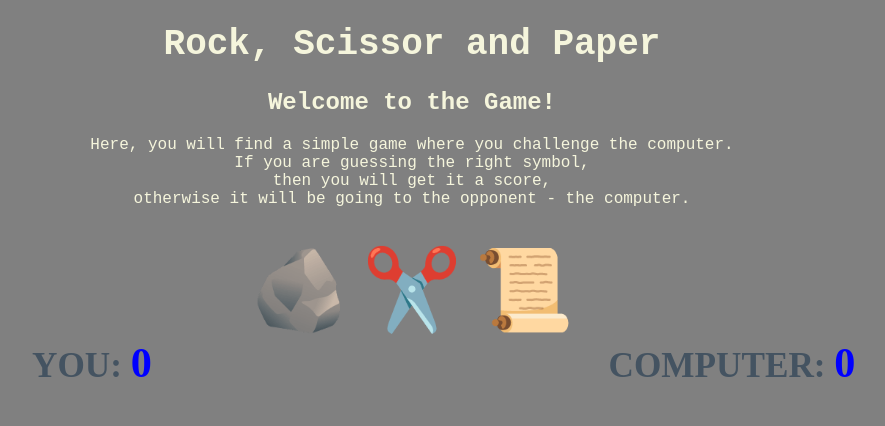
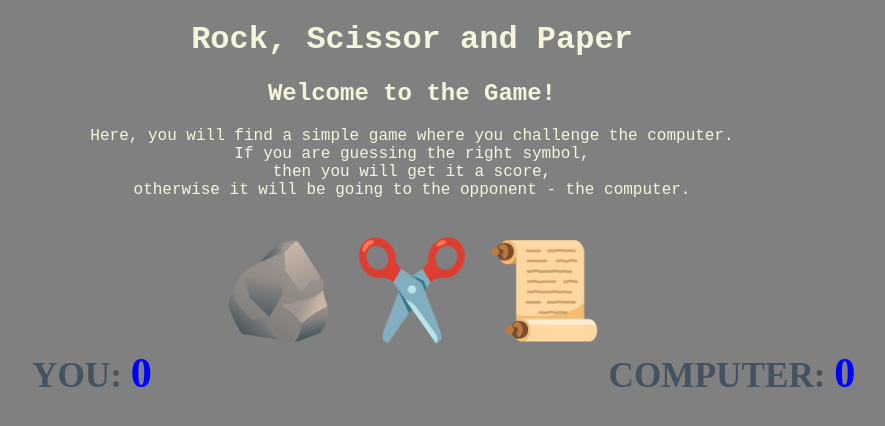
Before and after one commit to GustavFluur/PP2_Simple-Game, a plain HTML site: page index.html in a window 1280 px wide. Shown: the whole page, without its empty margins (228-1113 px from the left). Drawn offline with Linux system fonts and the light colour scheme.

Commit message:
Add new work into the css file

```diff
--- a/assets/css/style.css
+++ b/assets/css/style.css
@@ -18,7 +18,7 @@ h1, h2, p {
     font-family: 'Courier New', Courier, monospace;
 }
 .heading1 {
-    font-size: large;
+    font-size: 100%;
 }
 
 .selections {
@@ -31,7 +31,7 @@ h1, h2, p {
     border: none;
     outline: none;
     cursor: pointer;
-    font-size: 5rem;
+    font-size: 6rem;
 }
 
 .selection:hover {
```
